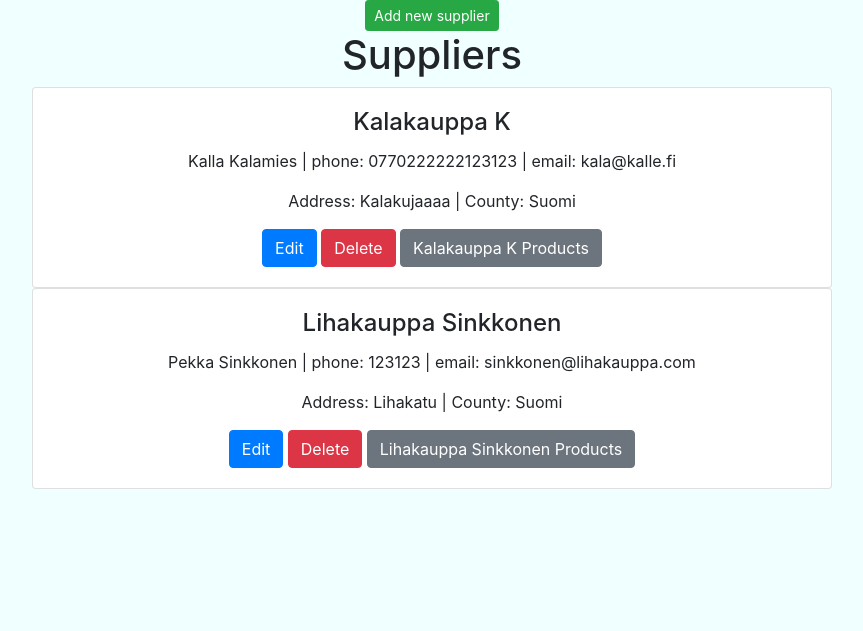
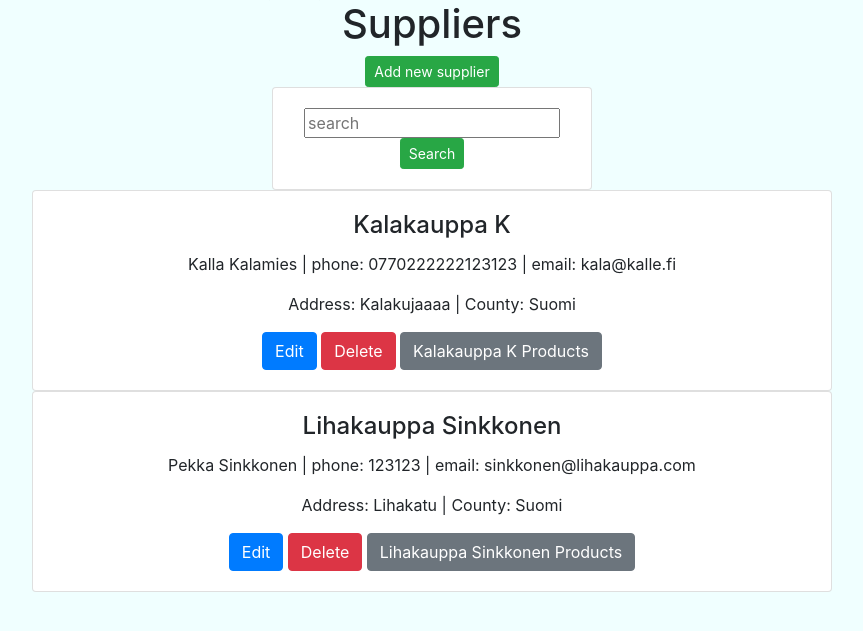
Before and after one commit to OttoRon/Django-kurssiprojekti, a Django app: page /suppliers.html/ in a window 1280 px wide. Shown: the part 31-662 px from the top of the page, without its empty margins (208-1071 px from the left). Run offline with Django 3.2, Linux system fonts and the light colour scheme; data comes from the database, SQL or seed files in the repository; both versions use the stored data as it was after the commit; some libraries are stand-ins or nearby versions.

Commit message:
MergeConf

```diff
--- a/app/templates/suppliers.html
+++ b/app/templates/suppliers.html
@@ -3,10 +3,23 @@
 
 {% block content %}
 
-<button id="add-btn" class="btn btn-success btn-sm" onclick="showaddform()">Add new supplier</button>
+
 <div id="add-div"></div>
 
 <h1>Suppliers</h1>
+
+<button id="add-btn" class="btn btn-success btn-sm" onclick="showaddform()">Add new supplier</button>
+<div class="card" style="width: 20rem;">
+    <div class="card-body">
+        <form method="post" action="/search-suppliers/">
+
+            {%csrf_token %}
+            <input class="card-text" class="card-text" type="text" placeholder="search" name="search">
+
+            <input type="submit" value="Search" class="btn btn-success btn-sm" name="">
+        </form>
+    </div>
+</div>
 
 {% for s in suppliers %}
 
--- a/app/urls.py
+++ b/app/urls.py
@@ -1,5 +1,5 @@
 from django.urls import path
-from .views import addproduct, edit_product_get, landgingview,productlistview,supplierlistview, addsupplier,deletesupplier,deleteproduct,edit_product_get,edit_product_post,edit_supplier_get,edit_supplier_post, products_filtered
+from .views import addproduct, edit_product_get, landgingview,productlistview,supplierlistview, addsupplier,deletesupplier,deleteproduct,edit_product_get,edit_product_post,edit_supplier_get,edit_supplier_post, products_filtered,searchsuppliers
 from app import views
 
 urlpatterns = [
@@ -11,6 +11,7 @@ urlpatterns = [
     path('delete-supplier/<int:iidee>/', deletesupplier),
     path('edit-supplier-get/<int:iidee>/', edit_supplier_get),
     path('edit-supplier-post/<int:iidee>/', edit_supplier_post),
+    path('search-suppliers/',searchsuppliers),
 
     #path('products/', productlistview),
 
--- a/app/views.py
+++ b/app/views.py
@@ -64,6 +64,16 @@ def edit_supplier_post(request,iidee):
         return redirect(supplierlistview)
 
 
+def searchsuppliers(request):
+#      if not request.user.is_authenticated:
+#         return render(request, 'loginpage.html')
+#      else:
+        search = request.POST['search']
+        filtered = Supplier.objects.filter(companyname__icontains=search)
+        context = {'suppliers': filtered}
+        return render (request,"suppliers.html",context)
+
+
 
 #PRODUCTS HANDLING
 
```
Also changed, not shown: db.sqlite3.
